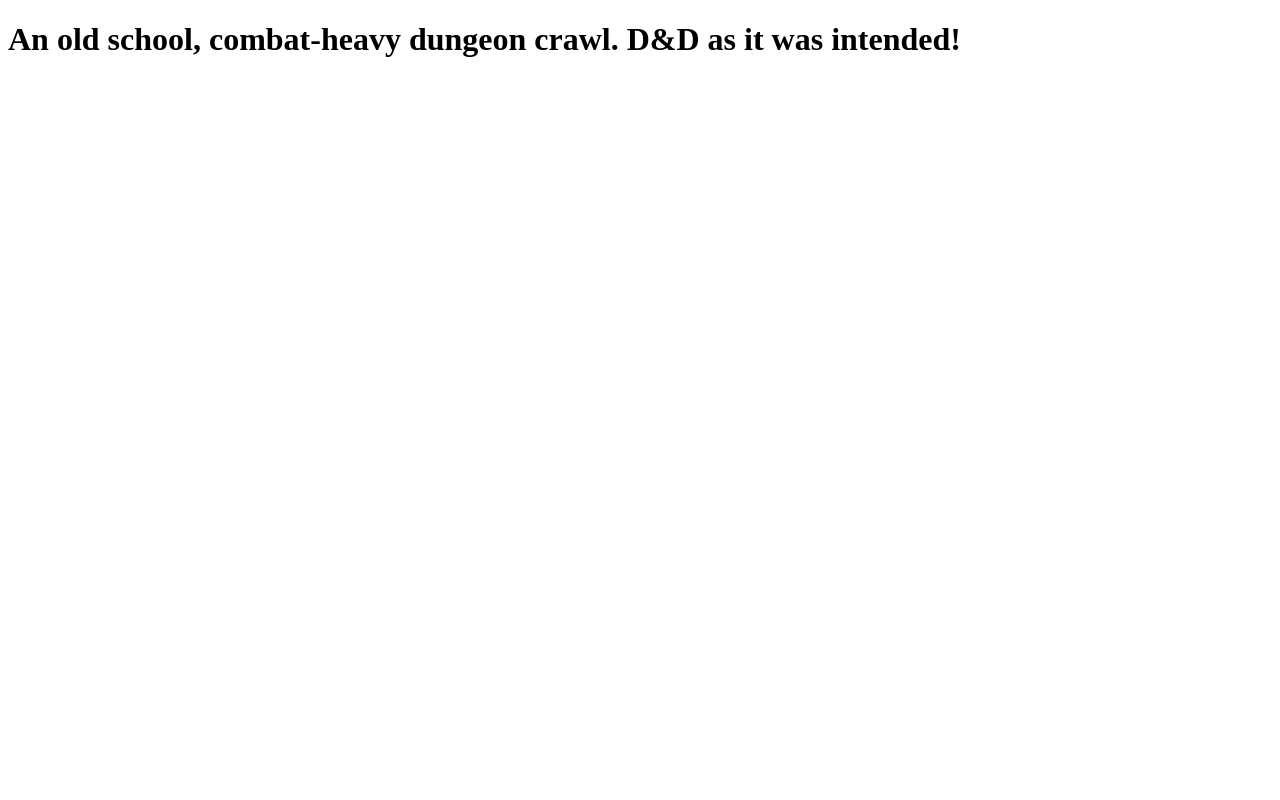
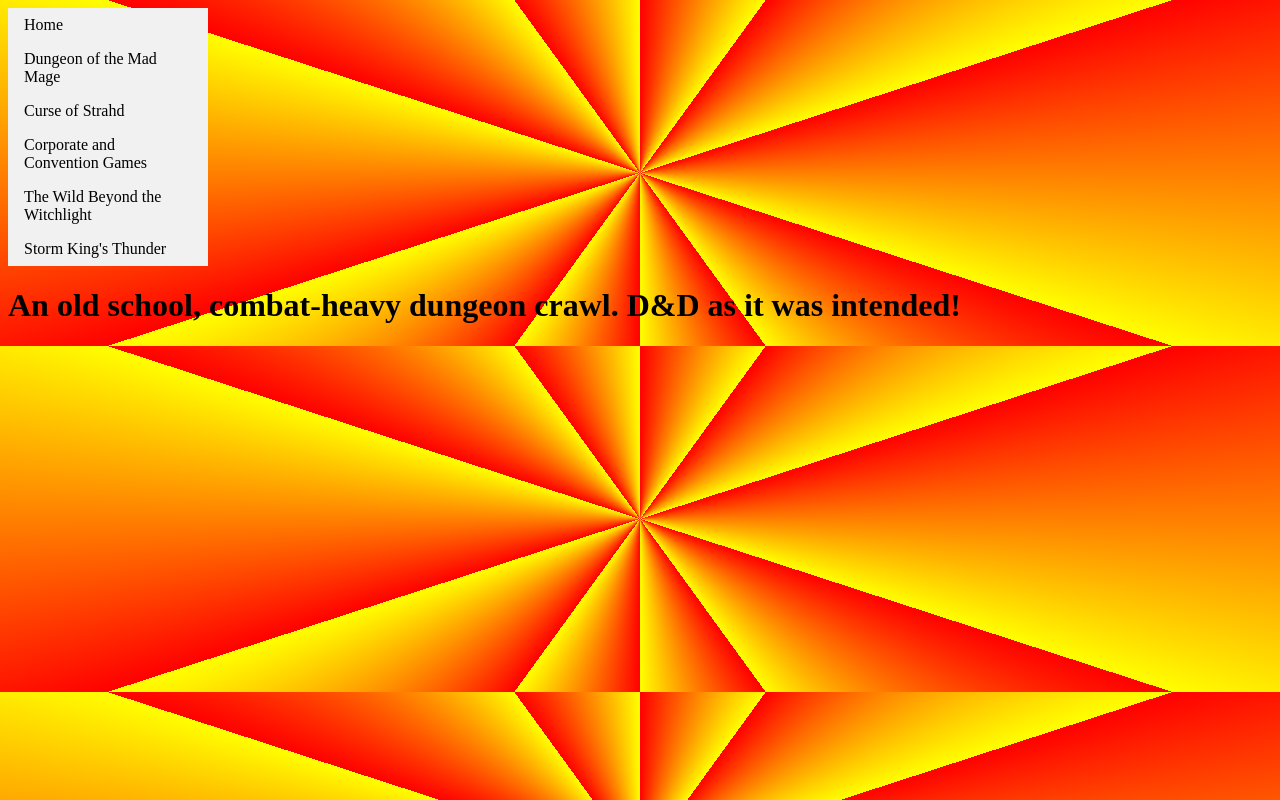
Before and after one commit to adamtwright7/90sWebsite, a plain HTML site: page dotmm.html in a window 1280 px wide. Drawn offline with Linux system fonts and the light colour scheme.

Commit message:
trying the nav bar

```diff
--- a/dotmm.html
+++ b/dotmm.html
@@ -4,9 +4,22 @@
     <meta charset="UTF-8">
     <meta http-equiv="X-UA-Compatible" content="IE=edge">
     <meta name="viewport" content="width=device-width, initial-scale=1.0">
-    <title>Document</title>
+    <title>DotMM</title>
+    <link rel="stylesheet" href="index.css">
 </head>
 <body>
+
+    <nav>
+        <ul>
+            <li><a href="index.html">Home</a></li>
+            <li><a href="dotmm.html">Dungeon of the Mad Mage</a></li>
+            <li><a href="cos.html">Curse of Strahd</a></li>
+            <li><a href="corpo.html">Corporate and Convention Games</a></li>
+            <li><a href="">The Wild Beyond the Witchlight</a></li>
+            <li><a href="">Storm King's Thunder</a></li>
+          </ul>
+    </nav>
+
     <h1> <strong> An old school, combat-heavy dungeon crawl. D&D as it was intended! </strong> </h1>
 
 
--- a/index.css
+++ b/index.css
@@ -1,9 +1,24 @@
-ul {
+body {
+  background-image: repeating-conic-gradient(red 10%, yellow 20%);
+  }
+
+  ul {
     list-style-type: none;
     margin: 0;
     padding: 0;
+    width: 200px;
+    background-color: #f1f1f1;
   }
 
-  body {
-    background-image: repeating-conic-gradient(red 10%, yellow 20%)
-   }
+  li a {
+    display: block;
+    color: #000;
+    padding: 8px 16px;
+    text-decoration: none;
+  }
+
+  /* Change the link color on hover */
+  li a:hover {
+    background-color: #555;
+    color: white;
+  }
```
Also changed, not shown: index.html (+0 -2 lines).
